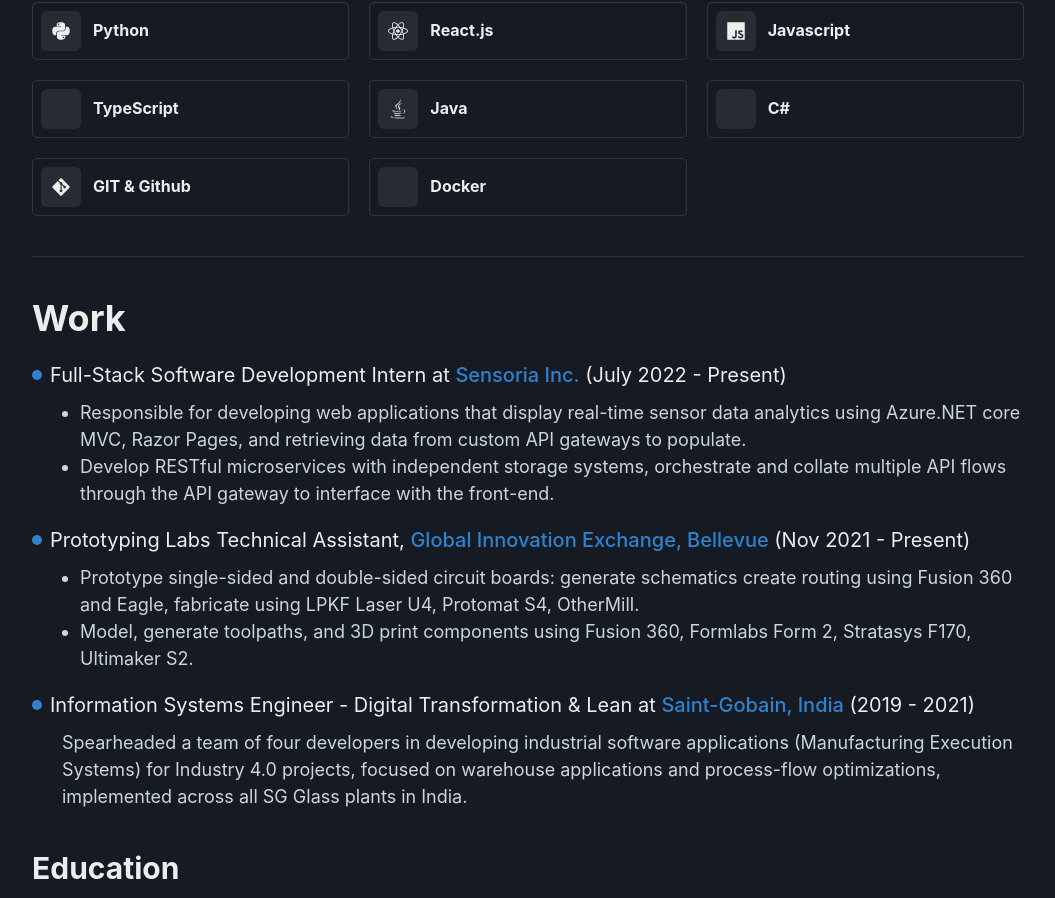
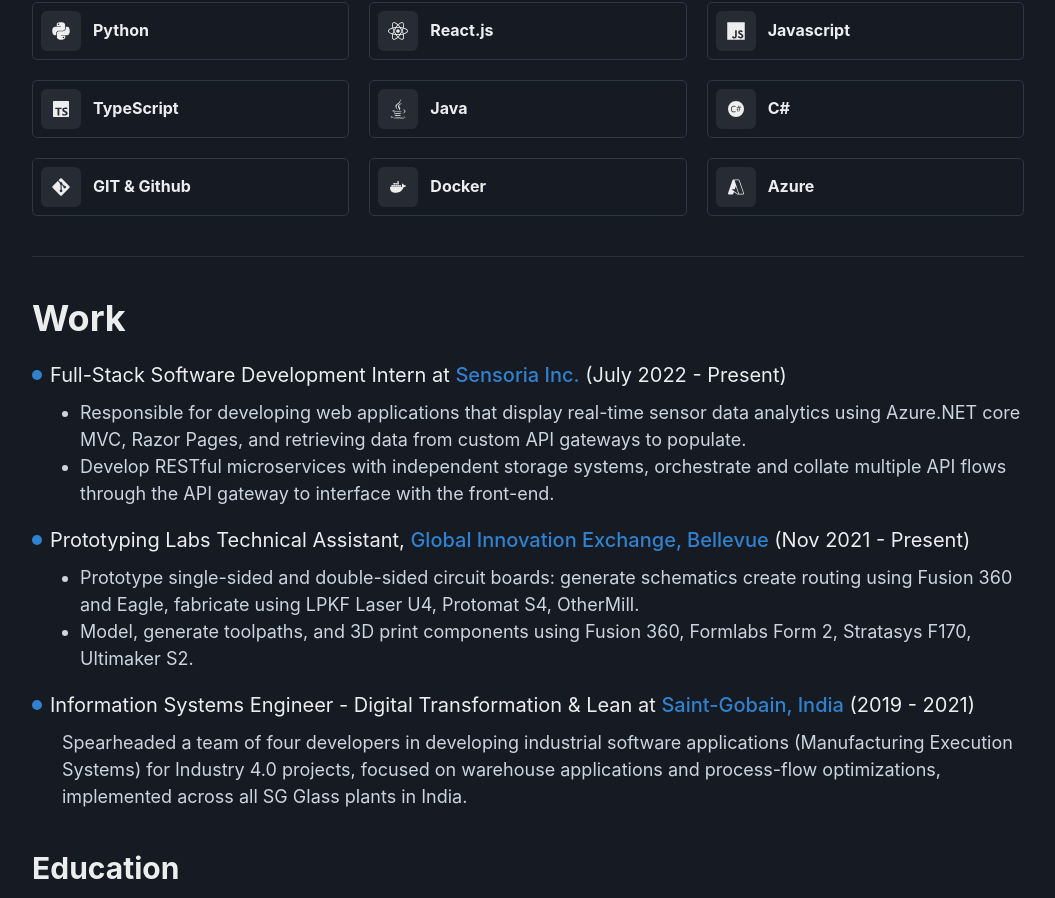
Before and after one commit to tejabalu/Portfolio, a Next.js app: page / in a window 1280 px wide. Shown: the part 1037-1935 px from the top of the page, without its empty margins (112-1167 px from the left). Built offline with nearby package versions, Linux system fonts and the light colour scheme; some icons are missing.

Commit message:
skills section updated

```diff
--- a/components/pages/index/Stack.tsx
+++ b/components/pages/index/Stack.tsx
@@ -12,7 +12,12 @@
 
 import Paragraph from "../../Paragraph";
 import React from "react";
-import { SiCsharp, SiDocker, SiTypescript, VscAzure } from "react-icons/all";
+import {
+  SiCsharp,
+  SiDocker,
+  SiMicrosoftazure,
+  SiTypescript,
+} from "react-icons/si";
 
 const tools = [
   {
@@ -47,6 +52,10 @@
     name: "Docker",
     icon: <SiDocker />,
   },
+  {
+    name: "Azure",
+    icon: <SiMicrosoftazure />,
+  },
 ];
 
 const Stack = () => {
```
